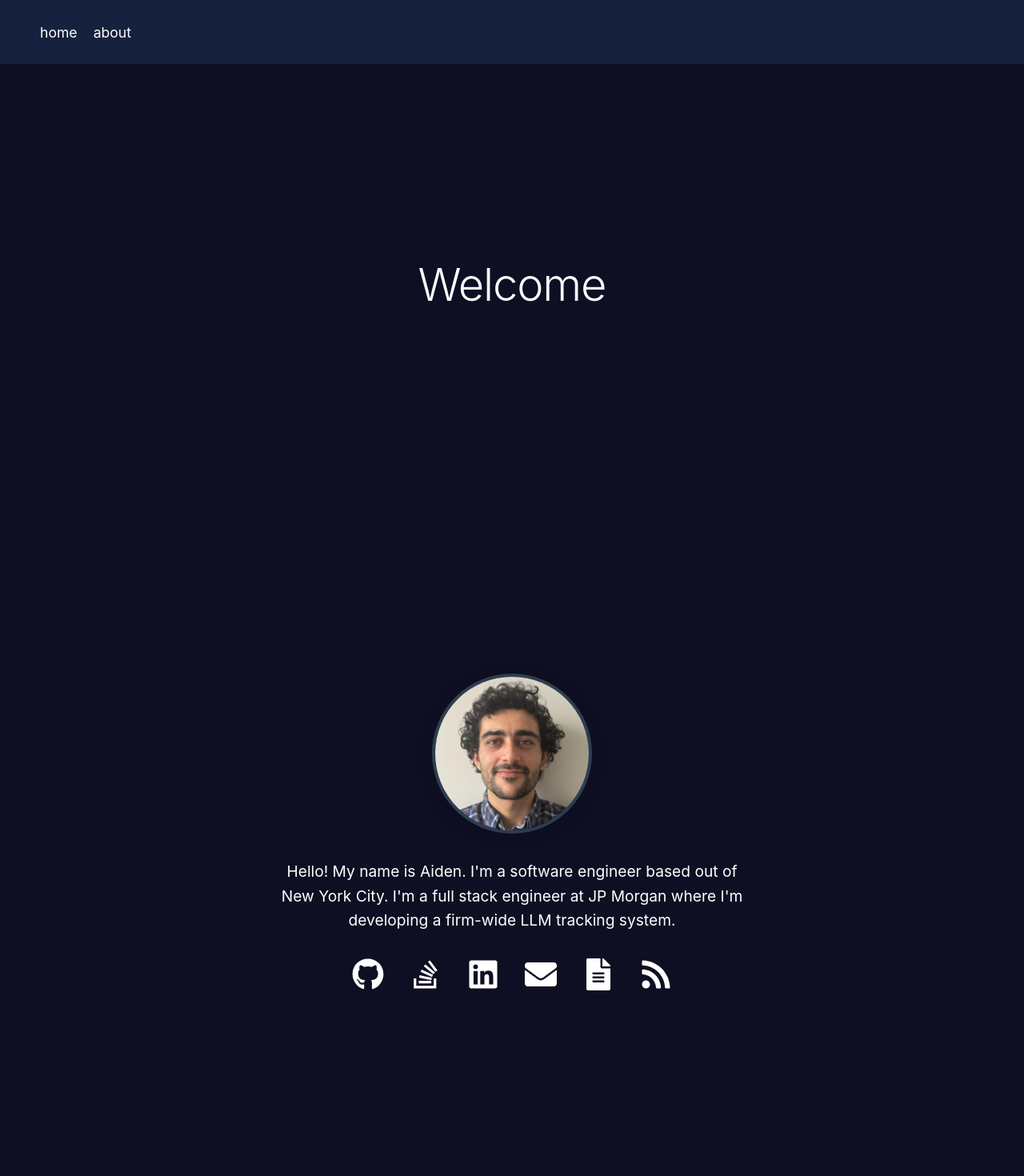
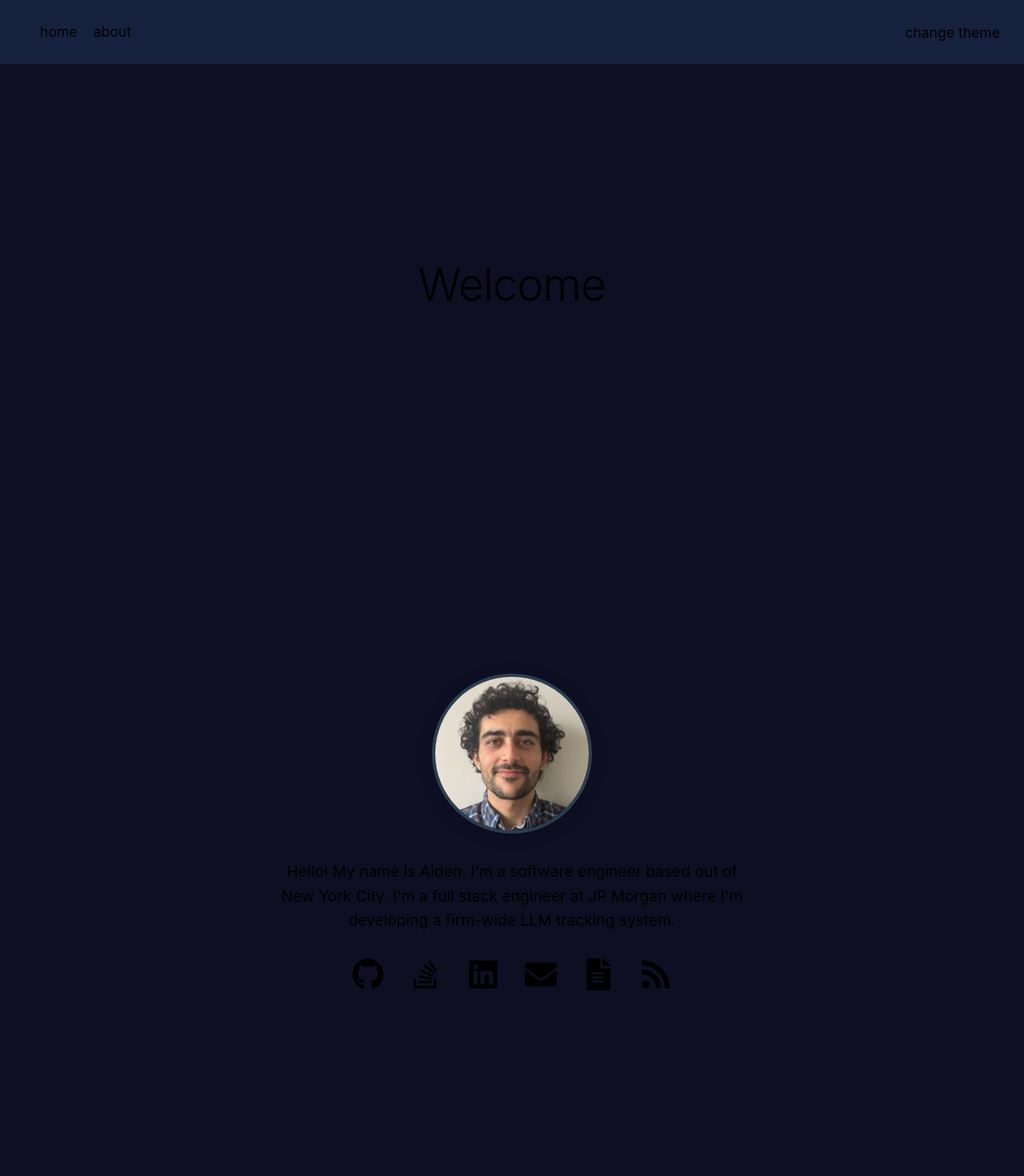
Before and after one commit to aidencullo/beta.aidencullo.com, a React (Vite) app: page / in a window 1280 px wide. Shown: the top 1470 px of the page at 80% size. Built offline with nearby package versions, Linux system fonts and the light colour scheme.

Commit message:
Add theme toggle button to header with matching styling

```diff
--- a/src/App.css
+++ b/src/App.css
@@ -12,6 +12,15 @@
   --surface-light: #2a2a3e;     /* Lighter surface */
   --border: #333366;            /* Border color */
 }
+
+:root[data-theme="light"] {
+    --text-primary: black;
+}
+
+:root[data-theme="dark"] {
+    --text-primary: white;
+}
+
 
 .app {
   display: flex;
@@ -43,8 +52,11 @@
 .header-content {
   text-align: left;
   margin-left: 30px;
+  margin-right: 30px;
   display: flex;
   align-items: center;
+  justify-content: space-between;
+  width: 100%;
 }
 
 .header-favicon {
--- a/src/App.tsx
+++ b/src/App.tsx
@@ -4,6 +4,9 @@ import Body from './components/Body'
 import Footer from './components/Footer'
 
 function App() {
+    document.documentElement.setAttribute('data-theme', 'light');
+
+
   return (
     <div className="app">
       <Header />
--- a/src/components/Header.tsx
+++ b/src/components/Header.tsx
@@ -1,12 +1,16 @@
 import React from 'react'
 import InternalLink from './InternalLink'
+import ThemeButton from './ThemeButton'
 
 const Header: React.FC = () => {
   return (
     <header className="header">
       <div className="header-content">
-        <InternalLink href="#" title="Home" className="header-me-link">home</InternalLink>
-        <InternalLink href="#bio" title="About" className="header-me-link">about</InternalLink>
+        <div>
+          <InternalLink href="#" title="Home" className="header-me-link">home</InternalLink>
+          <InternalLink href="#bio" title="About" className="header-me-link">about</InternalLink>
+        </div>
+        <ThemeButton />
       </div>
     </header>
   )
--- /dev/null
+++ b/src/components/ThemeButton.tsx
@@ -0,0 +1,19 @@
+import React from 'react'
+
+const ThemeButton: React.FC = () => {
+  const changeTheme = () => {
+    if (document.documentElement.getAttribute('data-theme') === 'light') {
+      document.documentElement.setAttribute('data-theme', 'dark');
+    } else {
+      document.documentElement.setAttribute('data-theme', 'light');
+    }
+  }
+
+  return (
+    <button onClick={changeTheme} className="header-me-link" style={{ background: 'none', border: 'none', cursor: 'pointer' }}>
+      change theme
+    </button>
+  )
+}
+
+export default ThemeButton
```
